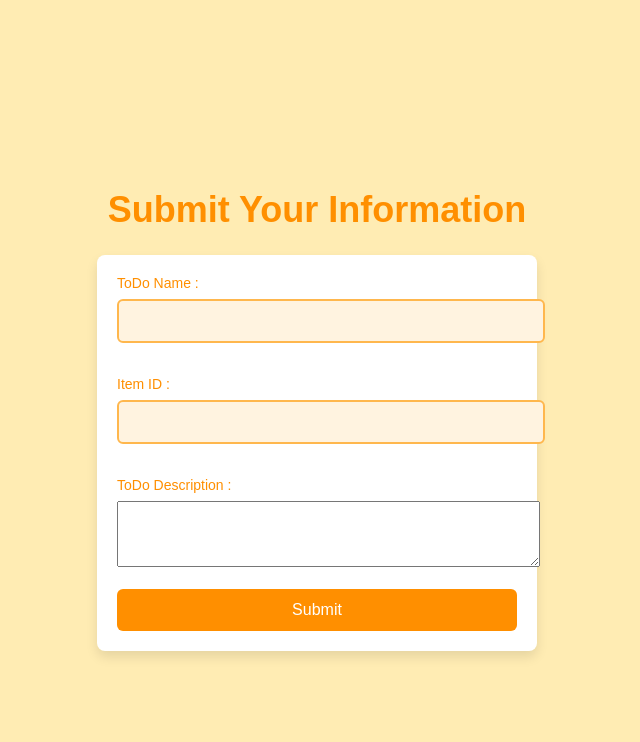
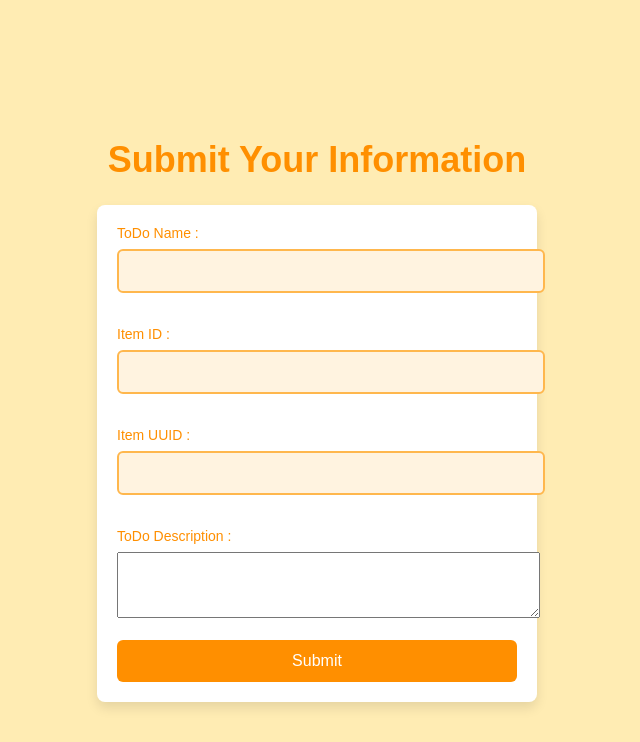
Before and after one commit to rohtelah10/python-flask, a Flask app: page / in a window 1280 px wide. Shown: the top 742 px of the page, without its empty margins (323-963 px from the left). Run offline with Flask 3, Linux system fonts and the light colour scheme.

Commit message:
added uuid

```diff
--- a/frontend/templates/index.html
+++ b/frontend/templates/index.html
@@ -74,6 +74,9 @@
       <label for="name">Item ID : </label>
       <input type="text" id="item_id" name="item_id" required /><br /><br />
 
+      <label for="name">Item UUID : </label>
+      <input type="text" id="item_uuid" name="item_uuid" required /><br /><br />
+
       <label for="email">ToDo Description : </label>
       <textarea name="description" id="description" rows="4" cols="50"> </textarea><br /><br />
 
```
